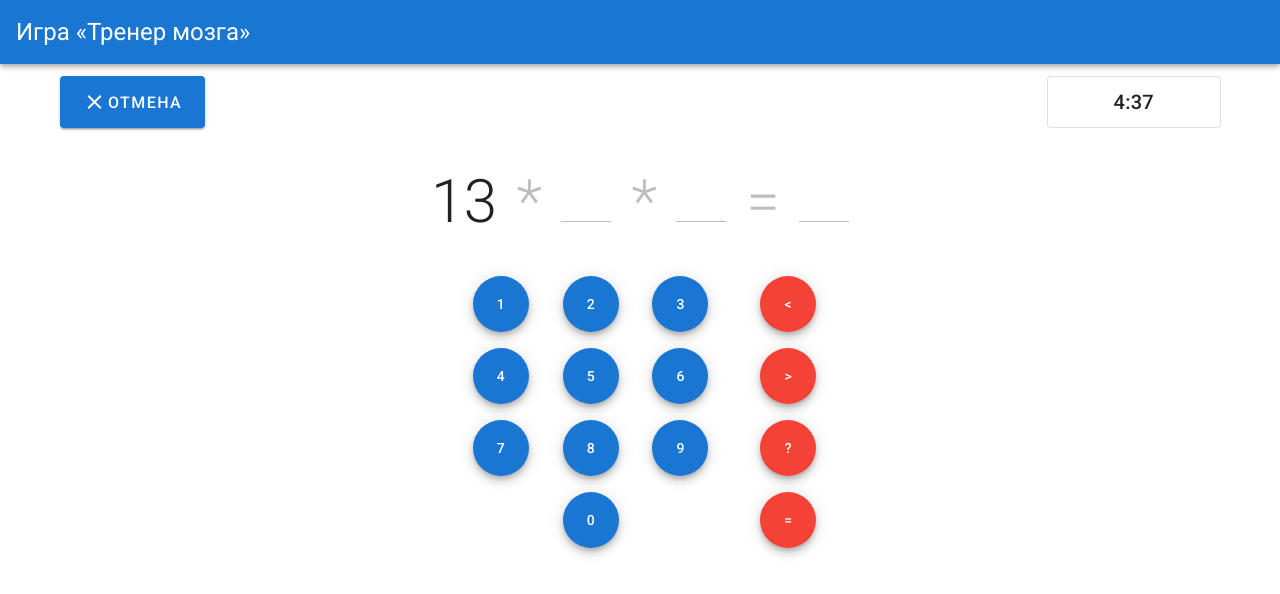
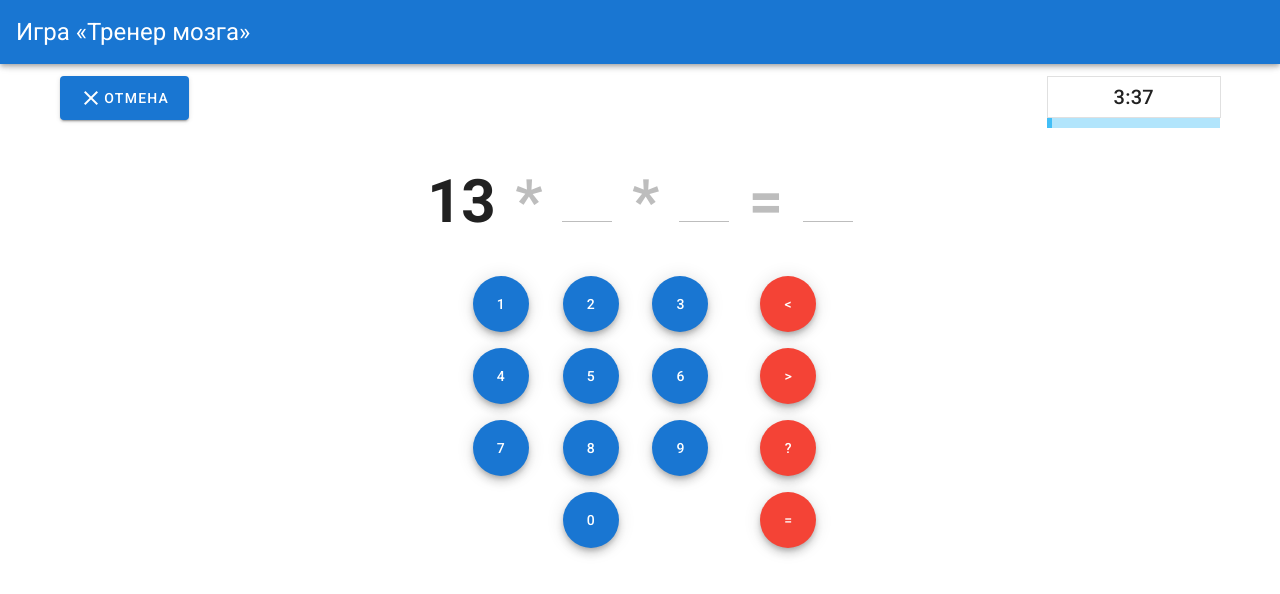
Before and after one commit to vivikkk/frolov-ivan-otus, a Vue app in the folder arithmetic-trainer/: page /game in a window 1280 px wide. Shown: the top 594 px of the page. Built offline with nearby package versions, Linux system fonts and the light colour scheme.

Commit message:
filters, timer

```diff
--- a/arithmetic-trainer/src/components/Calculations.vue
+++ b/arithmetic-trainer/src/components/Calculations.vue
@@ -1,11 +1,11 @@
 <template>
-  <div>
-    <span>13</span>
-    <span class="pl-5 pr-5 grey--text text--lighten-1">*</span>
+  <div class="">
+    <span class="font-weight-bold">13</span>
+    <span class="pl-5 pr-5 font-weight-bold grey--text text--lighten-1">*</span>
     <span class="placeholder d-inline-flex"></span>
-    <span class="pl-5 pr-5 grey--text text--lighten-1">*</span>
+    <span class="pl-5 pr-5 font-weight-bold grey--text text--lighten-1">*</span>
     <span class="placeholder d-inline-flex"></span>
-    <span class="pl-5 pr-5 grey--text text--lighten-1">=</span>
+    <span class="pl-5 pr-5 font-weight-bold grey--text text--lighten-1">=</span>
     <span class="placeholder d-inline-flex"></span>
   </div>
 </template>
--- a/arithmetic-trainer/src/components/Timer.vue
+++ b/arithmetic-trainer/src/components/Timer.vue
@@ -1,15 +1,60 @@
 <template>
-  <v-card
-    class="text-uppercase title d-flex justify-center align-center"
-    height="52"
-    outlined
-  >
-    <span>4:37</span>
-  </v-card>
+  <div>
+    <v-card
+      class="text-uppercase title d-flex justify-center align-center"
+      height="42"
+      outlined
+      flat
+      tile
+    >
+      <span>{{ currentTimer | timeParser }}</span>
+    </v-card>
+
+    <!-- <v-progress-linear
+      background-color="primary lighten-4"
+      color="primary"
+      stream
+      :value="getPercentOfTimer"
+    ></v-progress-linear> -->
+    <v-progress-linear
+      color="light-blue"
+      height="10"
+      :value="getPercentOfTimer"
+      striped
+    ></v-progress-linear>
+  </div>
 </template>
 
 <script>
 export default {
-  name: 'Timer'
+  name: 'Timer',
+
+  data () {
+    return {
+      initialTimer: 222,
+      currentTimer: 0,
+      interval: null
+    }
+  },
+
+  beforeMount () {
+    this.currentTimer = this.initialTimer
+  },
+
+  mounted () {
+    this.interval = setInterval(() => {
+      this.currentTimer--
+    }, 1000)
+  },
+
+  computed: {
+    getPercentOfTimer () {
+      return 100 - Math.floor(this.currentTimer / this.initialTimer * 100)
+    }
+  },
+
+  beforeDestroy () {
+    clearInterval(this.interval)
+  }
 }
 </script>
--- a/arithmetic-trainer/src/components/settingsComponents/DurationSettings.vue
+++ b/arithmetic-trainer/src/components/settingsComponents/DurationSettings.vue
@@ -18,14 +18,6 @@ export default {
   data: () => ({
     duration: 3,
     cases: [2, 0, 1, 1, 1, 2]
-  }),
-
-  filters: {
-    declOfNum: (value, declOfNum) => {
-      const cases = [2, 0, 1, 1, 1, 2]
-
-      return `${value} ${declOfNum[(value % 100 > 4 && value % 100 < 20) ? 2 : cases[(value % 10 < 5) ? value % 10 : 5]]}`
-    }
-  }
+  })
 }
 </script>
--- /dev/null
+++ b/arithmetic-trainer/src/filters.js
@@ -0,0 +1,15 @@
+const timeParser = (value) => {
+  if (!value) return ''
+  const minutes = Math.floor(value / 60 % 60)
+  const seconds = Math.floor(value % 60) < 10 ? `0${Math.floor(value % 60)}` : Math.floor(value % 60)
+
+  return minutes ? `${minutes}:${seconds}` : `${seconds}`
+}
+
+const declOfNum = (value, declOfNum) => {
+  const cases = [2, 0, 1, 1, 1, 2]
+
+  return `${value} ${declOfNum[(value % 100 > 4 && value % 100 < 20) ? 2 : cases[(value % 10 < 5) ? value % 10 : 5]]}`
+}
+
+export { timeParser, declOfNum }
--- a/arithmetic-trainer/src/main.js
+++ b/arithmetic-trainer/src/main.js
@@ -4,8 +4,12 @@ import './registerServiceWorker'
 import router from './router'
 import store from './store'
 import vuetify from './plugins/vuetify'
+import { timeParser, declOfNum } from './filters'
 
 Vue.config.productionTip = false
+
+Vue.filter('timeParser', timeParser)
+Vue.filter('declOfNum', declOfNum)
 
 new Vue({
   router,
--- a/arithmetic-trainer/src/views/Game.vue
+++ b/arithmetic-trainer/src/views/Game.vue
@@ -2,7 +2,7 @@
   <v-container>
     <v-row class="justify-space-between">
       <v-col cols="3">
-        <v-btn to="/" x-large color="primary">
+        <v-btn to="/" large color="primary">
           <v-icon dark>mdi-close</v-icon>
           <span>Отмена</span>
         </v-btn>
```
